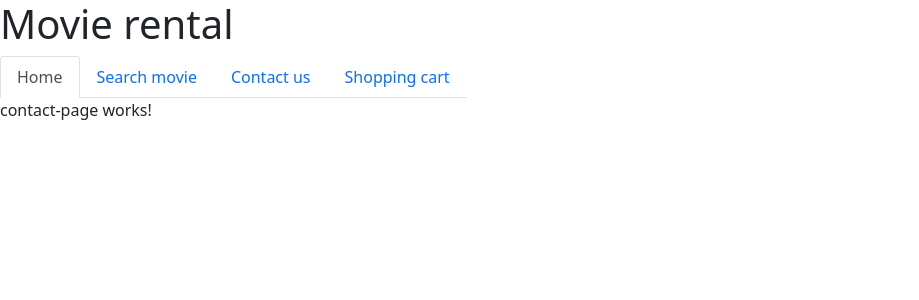
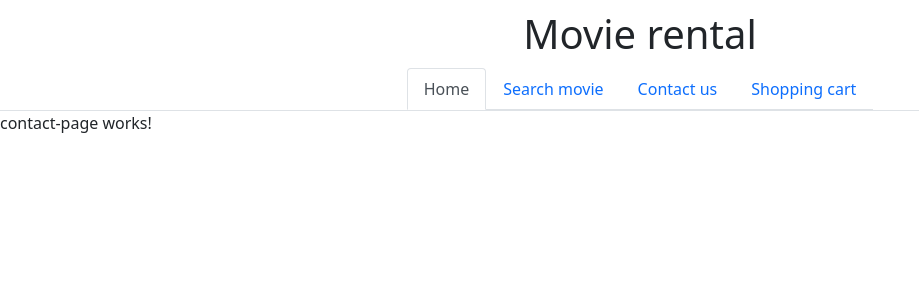
Before and after one commit to sa6656fa-s/AngularProjectEDAF90, an Angular app in the folder my-angular-project/: page /contact in a window 1280 px wide. Shown: the top 300 px of the page, without its empty margins (0-919 px from the left). Built offline with nearby package versions, Linux system fonts and the light colour scheme.

Commit message:
Added some css classes to help center text and elements in the app and added those classes to the html file.

```diff
--- a/my-angular-project/src/app/app.component.css
+++ b/my-angular-project/src/app/app.component.css
@@ -0,0 +1,12 @@
+.center {
+    margin: auto;
+    width: 50%;
+    padding: 10px;
+    text-align: center
+  }
+
+.nav-tabs {
+    display: flex;
+    justify-content: center;
+    flex-direction: row;
+}
--- a/my-angular-project/src/app/app.component.html
+++ b/my-angular-project/src/app/app.component.html
@@ -1,5 +1,5 @@
-<h1>Movie rental</h1>
-<div class="btn-group btn-group-toggle">
+<h1 class="center">Movie rental</h1>
+<div class="btn-group btn-group-toggle nav-tabs">
   <ul ngbNav #nav="ngbNav" class="nav-tabs">
     <li ngbNavItem>
       <a ngbNavLink routerLink="/">Home</a>
```
